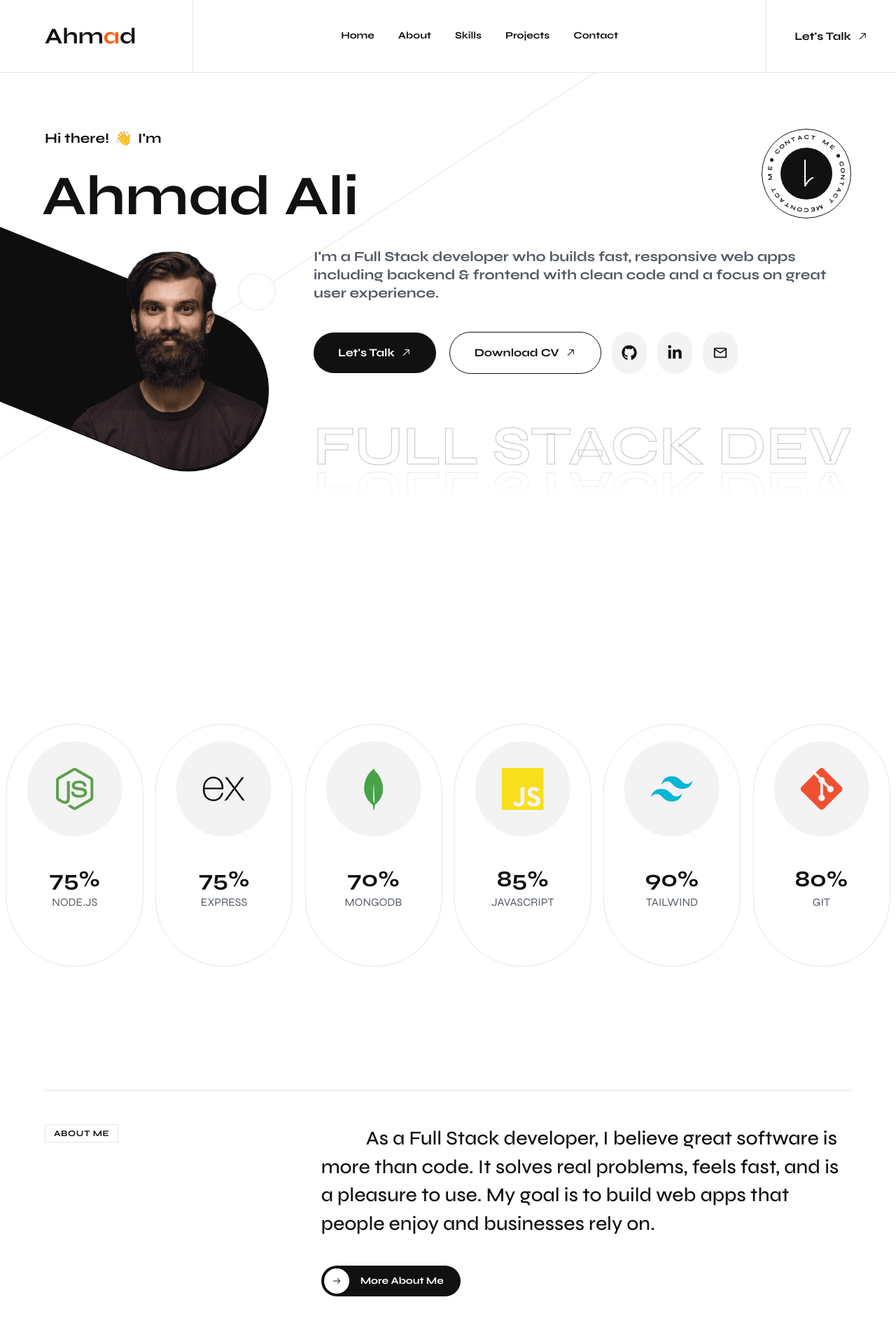
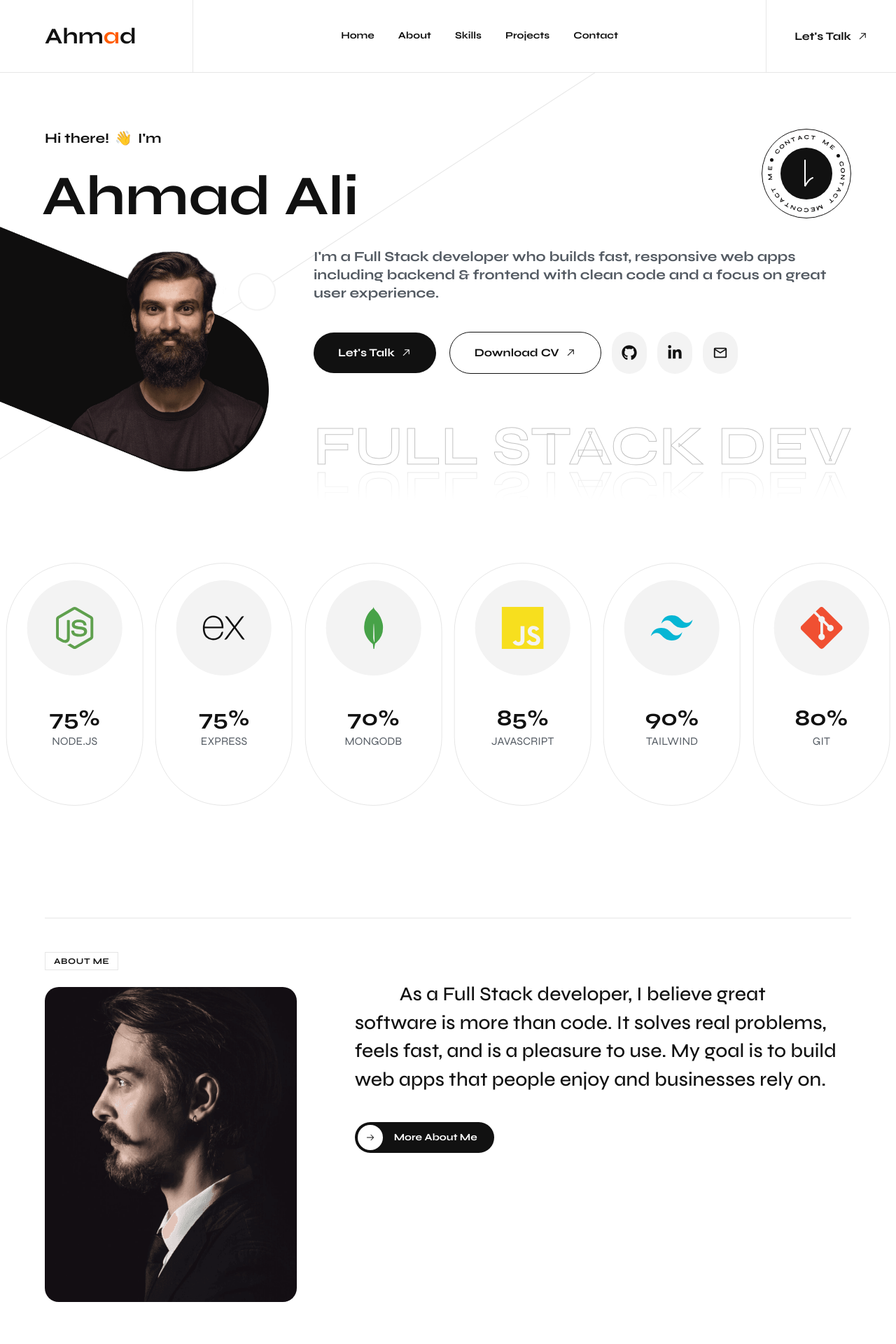
Before and after one commit to ahmad-008/ahmad-portfolio, a React (Vite) app: page / in a window 1280 px wide. Shown: the top 1920 px of the page at 70% size. Built offline with nearby package versions, Linux system fonts and the light colour scheme.

Commit message:
Add image under about label

```diff
--- a/src/components/About.jsx
+++ b/src/components/About.jsx
@@ -1,4 +1,5 @@
 import { RxArrowRight } from "react-icons/rx";
+import aboutImg from "../assets/Image.png";
 
 
 // Circles under the statement: 3 stats and 1 short text
@@ -21,14 +22,21 @@ function About() {
                 <div className="grid grid-cols-1 lg:grid-cols-3 gap-6 lg:gap-8">
 
                     {/* Label */}
-                    <div>
+                    <div className="flex flex-col items-start gap-6">
                         <span className="inline-block px-3 py-1 border border-dark/10 text-xs
                     font-bold uppercase tracking-wider" >
                             About Me
                         </span>
+
+                        <img src={aboutImg}
+                            alt="Ahmad Ali"
+                            className="w-full max-w-[360px] aspect-[4/5] object-cover rounded-[20px]"
+                        />
+
+
                     </div>
 
-                    <div className="lg:col-span-2">
+                    <div className="lg:col-span-2 pt-10 ml-12">
                         {/* Statement and button */}
                     <p className="indent-10 lg:indent-16 text-xl
                     sm:text-2xl xl:text-[28px] font-medium leading-[1.45]" >
--- a/src/components/Hero.jsx
+++ b/src/components/Hero.jsx
@@ -20,7 +20,7 @@ function Hero() {
         <section
             id="home"
             className="relative overflow-hidden px-[5vw] pt-5 xl:pt-20
-            pb-16 lg:pb-0 lg:min-h-[700px] xl:min-h-[850px]"
+            pb-16 lg:pb-0 lg:min-h-[calc(220px+28vw)] 2xl:min-h-[calc(240px+31vw)]"
         >
 
             <div className="max-w-[1320px] mx-auto" >
--- a/src/components/Skills.jsx
+++ b/src/components/Skills.jsx
@@ -20,7 +20,7 @@ const skills = [
 function Skills() {
     return (
 
-        <section id="skills" className="py-16 lg:py-20" >
+        <section id="skills" className="py-12 lg:py-16" >
 
             {/* Skills slider */}
             <Swiper
```
Also changed, not shown: src/assets/Image.png (added).
